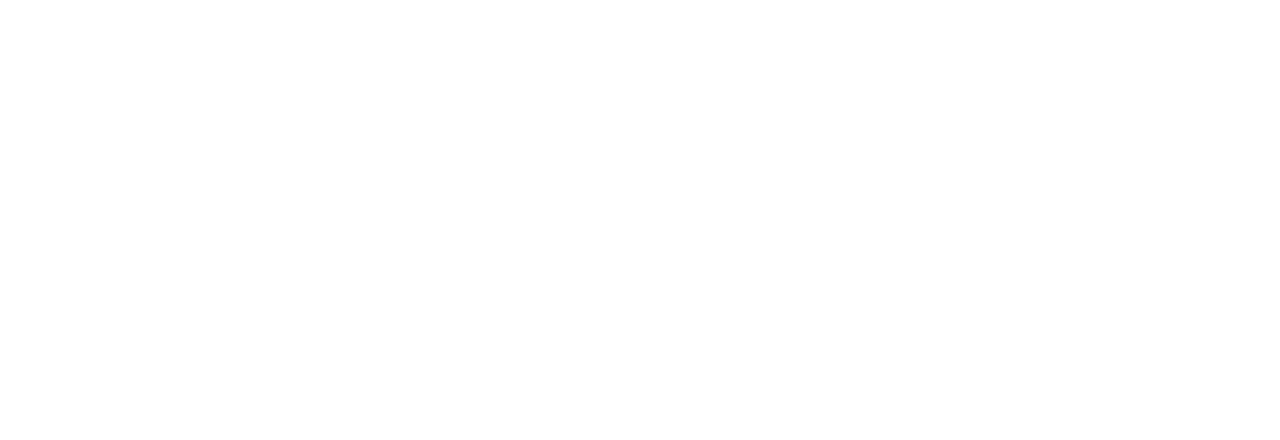
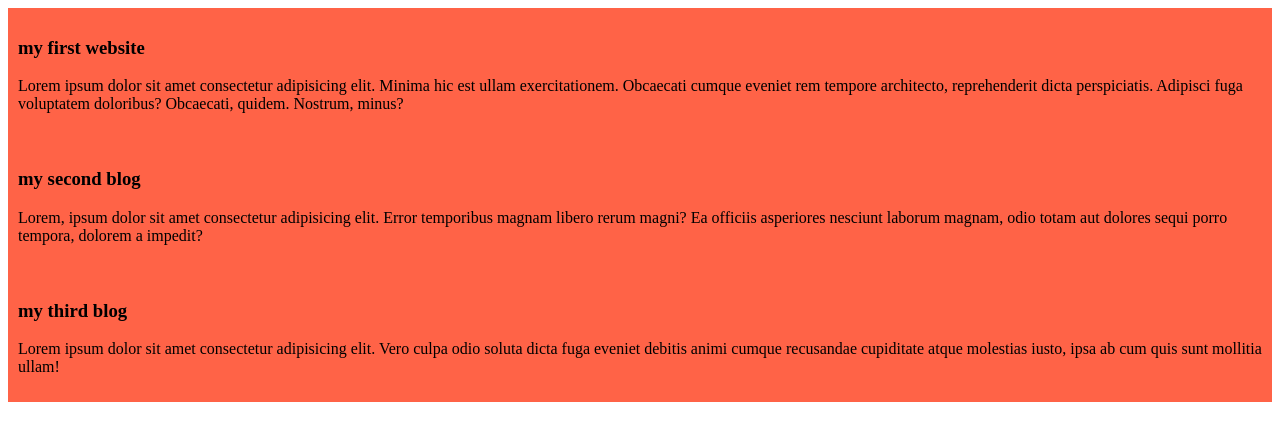
Before and after one commit to webdeveloper710/my-simple-website, a plain HTML site: page index.html in a window 1280 px wide. Drawn offline with Linux system fonts and the light colour scheme.

Commit message:
added the second and third blog

```diff
--- a/index.html
+++ b/index.html
@@ -4,6 +4,34 @@
     <meta charset="UTF-8" />
     <meta name="viewport" content="width=device-width, initial-scale=1.0" />
     <title>My simple website</title>
+    <link rel="stylesheet" href="styles/blog.css" />
   </head>
-  <body></body>
+  <body>
+    <div>
+      <h3>my first website</h3>
+      <p>
+        Lorem ipsum dolor sit amet consectetur adipisicing elit. Minima hic est
+        ullam exercitationem. Obcaecati cumque eveniet rem tempore architecto,
+        reprehenderit dicta perspiciatis. Adipisci fuga voluptatem doloribus?
+        Obcaecati, quidem. Nostrum, minus?
+      </p>
+    </div>
+    <div>
+      <h3>my second blog</h3>
+      <p>
+        Lorem, ipsum dolor sit amet consectetur adipisicing elit. Error
+        temporibus magnam libero rerum magni? Ea officiis asperiores nesciunt
+        laborum magnam, odio totam aut dolores sequi porro tempora, dolorem a
+        impedit?
+      </p>
+    </div>
+    <div>
+      <h3>my third blog</h3>
+      <p>
+        Lorem ipsum dolor sit amet consectetur adipisicing elit. Vero culpa odio
+        soluta dicta fuga eveniet debitis animi cumque recusandae cupiditate
+        atque molestias iusto, ipsa ab cum quis sunt mollitia ullam!
+      </p>
+    </div>
+  </body>
 </html>
--- /dev/null
+++ b/styles/blog.css
@@ -0,0 +1,4 @@
+div {
+  background-color: tomato;
+  padding: 10px;
+}
```
